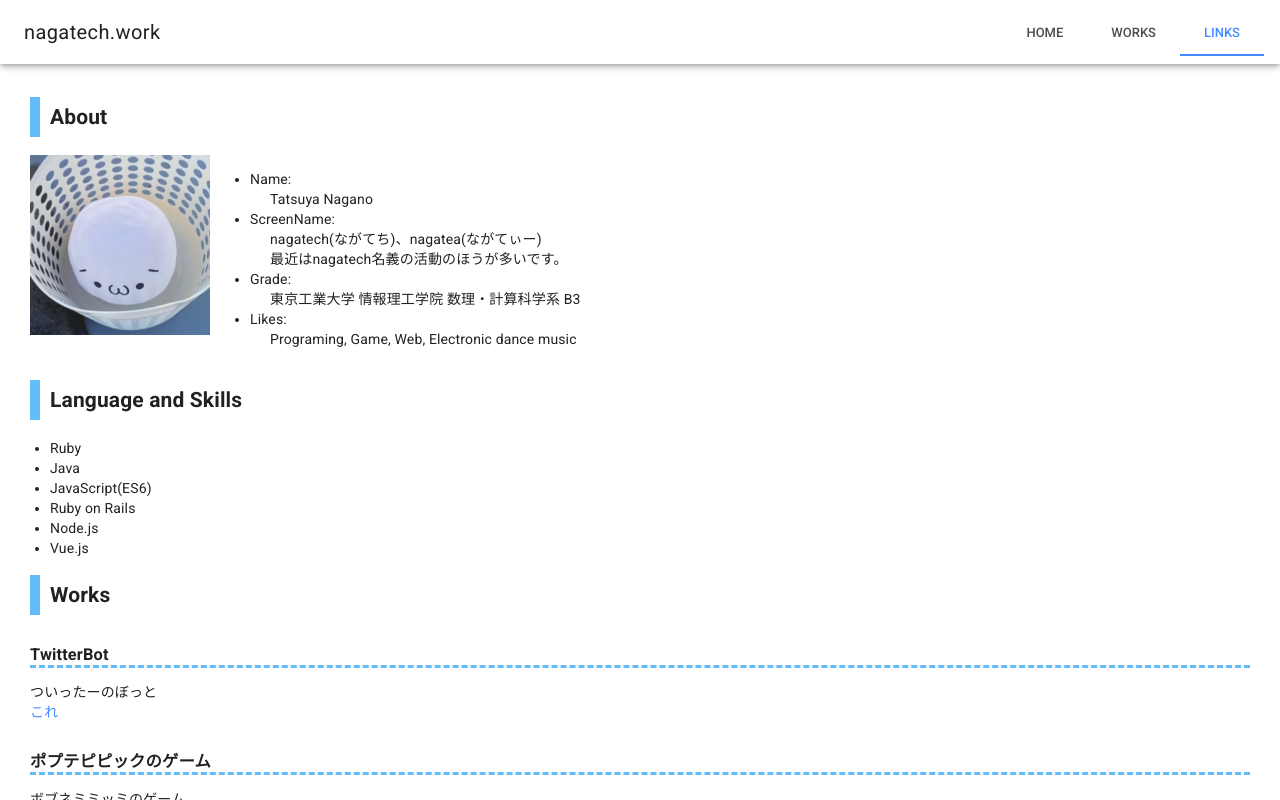
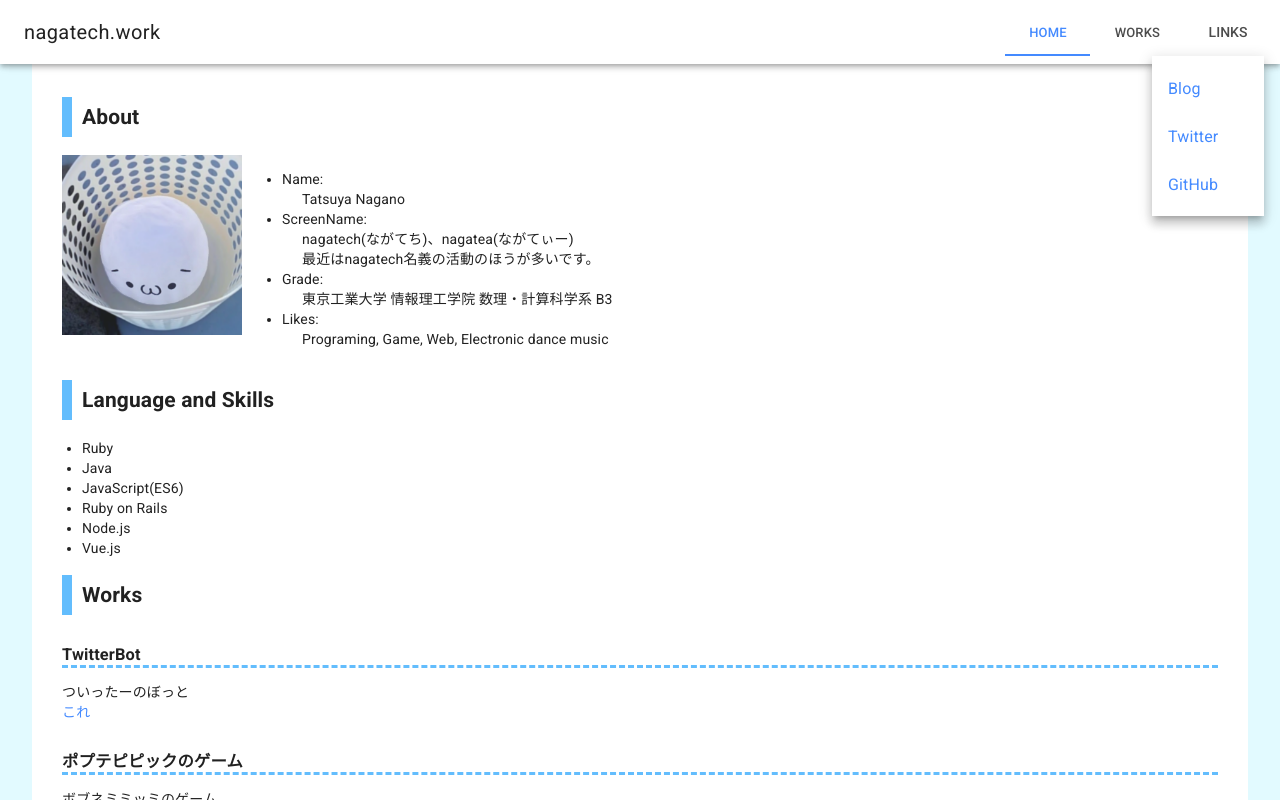
Before and after one commit to nagatea/nagatech-work, a Vue app: page / in a window 1280 px wide. Both pictures are taken after a click on the button "LINKS". Shown: the top 800 px of the page. Built offline with nearby package versions, Linux system fonts and the light colour scheme.

Commit message:
Header, Fotter完成

```diff
--- a/src/App.vue
+++ b/src/App.vue
@@ -25,11 +25,12 @@ export default {
 
 <style>
 body {
-  background-color: #b1effd;
+  background-color: #e2faff;
 }
 
 #app {
-  width: 100%;
+  width: 95%;
+  margin: auto;
   padding: 80px 30px;
   background-color: #ffffff;
 }
--- a/src/components/Footer.vue
+++ b/src/components/Footer.vue
@@ -10,5 +10,8 @@ export default {
 }
 </script>
 
-<style>
+<style scoped>
+.md-toolbar {
+  background-color: #e2faff;
+}
 </style>
--- a/src/components/Header.vue
+++ b/src/components/Header.vue
@@ -4,10 +4,17 @@
       <h1 class="md-title">nagatech.work</h1>
       <div class="md-toolbar-section-end">
         <md-tabs md-alignment="right">
-          <md-tab id="tab-home" md-label="Home"></md-tab>
-          <md-tab id="tab-pages" md-label="Works"></md-tab>
-          <md-tab id="tab-posts" md-label="Links"></md-tab>
+          <md-tab id="tab-home" md-label="Home" :to="{ name: 'Index' }"></md-tab>
+          <md-tab id="tab-pages" md-label="Works" :to="{ name: 'Works' }"></md-tab>
         </md-tabs>
+         <md-menu md-direction="bottom-end" md-align-trigger>
+            <md-button md-menu-trigger>Links</md-button>
+            <md-menu-content>
+              <md-menu-item><a href="https://blog.nagatech.work" target="_brank">Blog</a></md-menu-item>
+              <md-menu-item><a href="https://twitter.com/_nagatech" target="_brank">Twitter</a></md-menu-item>
+              <md-menu-item><a href="https://github.com/nagatea" target="_brank">GitHub</a></md-menu-item>
+            </md-menu-content>
+          </md-menu>
       </div>
     </div>
   </md-toolbar>
@@ -32,4 +39,12 @@ export default {
   .md-tabs {
     background-color: #ffffff;
   }
+  .md-button {
+    color: rgba(0,0,0,0.7);
+    min-width: 72px;
+    min-height: 48px;
+  }
+  .md-menu {
+    padding-left: 8px;
+  }
 </style>
```
